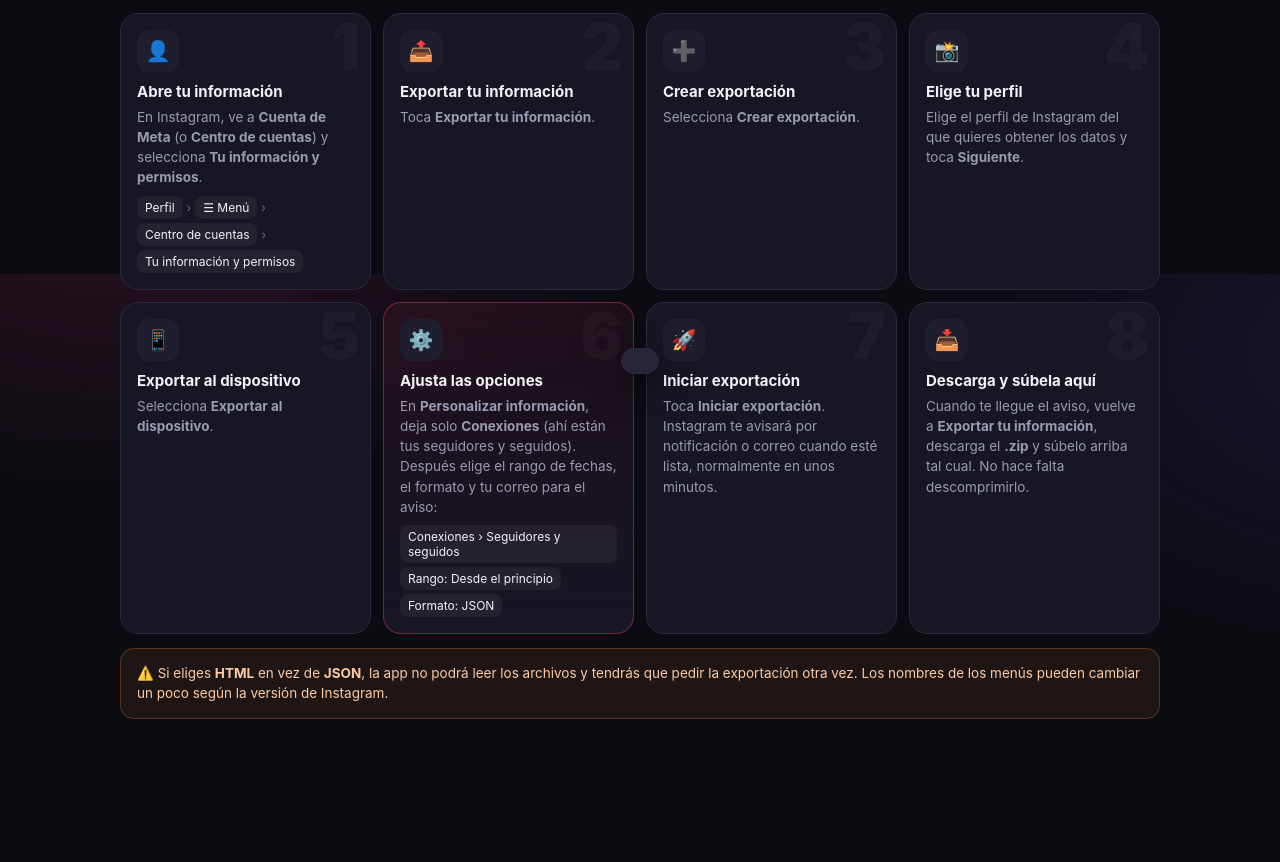
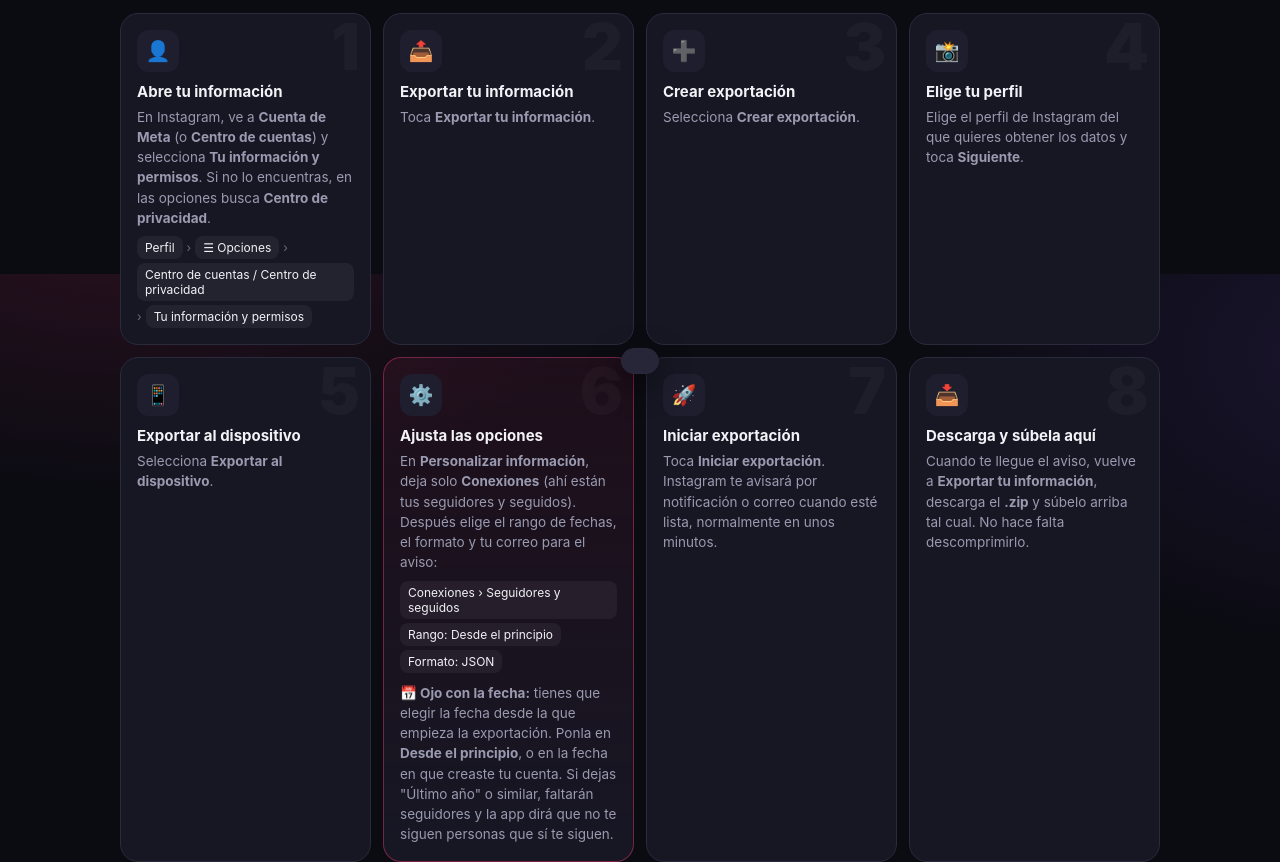
Before and after one commit to ZumoDePato/instagramn-t, a plain HTML site: page index.html in a window 1280 px wide. Shown: the part 526-1388 px from the top of the page. Before the commit the page ends 1285 px from the top, so only its background shows below. Drawn offline with Linux system fonts and the light colour scheme.

Commit message:
Guía: Centro de privacidad y elegir fecha de inicio de la exportación
Co-Authored-By: Claude Opus 5.5 <noreply@anthropic.com>
Claude-Session: https://claude.ai/code/session_01PexKmzZX5LKxjXqPjMKUYM

```diff
--- a/index.html
+++ b/index.html
@@ -185,8 +185,8 @@ select{padding:12px;border-radius:12px;border:1px solid var(--line);background:v
       <div class="step">
         <div class="ico">👤</div>
         <h3>Abre tu información</h3>
-        <p>En Instagram, ve a <b>Cuenta de Meta</b> (o <b>Centro de cuentas</b>) y selecciona <b>Tu información y permisos</b>.</p>
-        <div class="path"><span>Perfil</span><i>›</i><span>☰ Menú</span><i>›</i><span>Centro de cuentas</span><i>›</i><span>Tu información y permisos</span></div>
+        <p>En Instagram, ve a <b>Cuenta de Meta</b> (o <b>Centro de cuentas</b>) y selecciona <b>Tu información y permisos</b>. Si no lo encuentras, en las opciones busca <b>Centro de privacidad</b>.</p>
+        <div class="path"><span>Perfil</span><i>›</i><span>☰ Opciones</span><i>›</i><span>Centro de cuentas / Centro de privacidad</span><i>›</i><span>Tu información y permisos</span></div>
       </div>
       <div class="step">
         <div class="ico">📤</div>
@@ -213,6 +213,7 @@ select{padding:12px;border-radius:12px;border:1px solid var(--line);background:v
         <h3>Ajusta las opciones</h3>
         <p>En <b>Personalizar información</b>, deja solo <b>Conexiones</b> (ahí están tus seguidores y seguidos). Después elige el rango de fechas, el formato y tu correo para el aviso:</p>
         <div class="path"><span>Conexiones › Seguidores y seguidos</span><span>Rango: Desde el principio</span><span>Formato: JSON</span></div>
+        <p style="margin-top:10px"><b>📅 Ojo con la fecha:</b> tienes que elegir la fecha desde la que empieza la exportación. Ponla en <b>Desde el principio</b>, o en la fecha en que creaste tu cuenta. Si dejas "Último año" o similar, faltarán seguidores y la app dirá que no te siguen personas que sí te siguen.</p>
       </div>
       <div class="step">
         <div class="ico">🚀</div>
```
